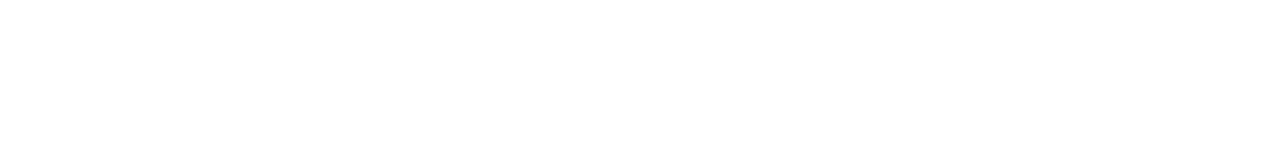
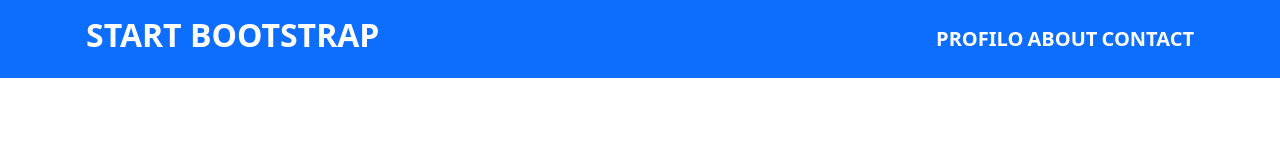
Before and after one commit to GiorgioFontana-12/html-css-bootstrap-freelancer, a plain HTML site: page inddex.html in a window 1280 px wide. Drawn offline with nearby package versions, Linux system fonts and the light colour scheme.

Commit message:
feat header

```diff
--- a/inddex.html
+++ b/inddex.html
@@ -8,7 +8,17 @@
     <title>Bootstrap Freelancer</title>
 </head>
 <body>
-    <header>
+    <header class="bg-primary gradient-900">
+        <div class="container-sm d-flex align-items-center justify-content-between p-3">
+            <div>
+                <h2 class="fw-bold text-white"> START BOOTSTRAP </h2>
+            </div>
+            <div class="">
+                <a class="text-dark text-decoration-none fw-bold fs-5 text-white" href="#">PROFILO</a>
+                <a class="text-dark text-decoration-none fw-bold fs-5 text-white" href="#">ABOUT</a>
+                <a class="text-dark text-decoration-none fw-bold fs-5 text-white" href="#">CONTACT</a>
+            </div>
+        </div>
 
     </header>
     <main>
```
